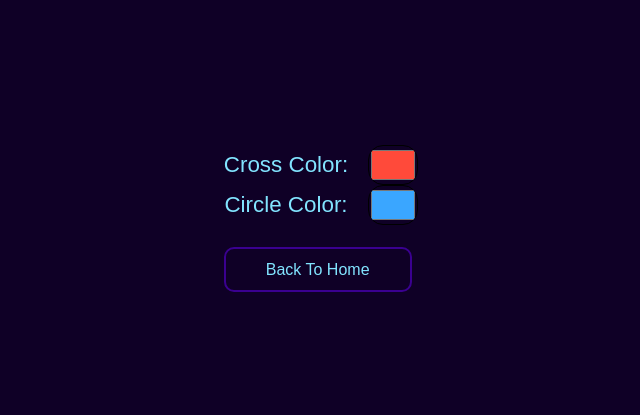
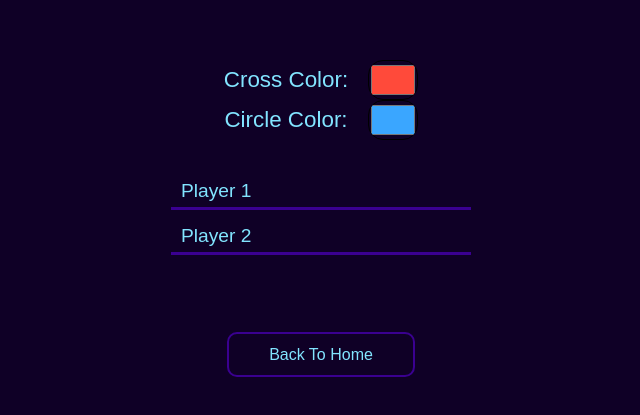
Before and after one commit to rlazar25/tic-tac-toe, a React (Vite) app: page /editPage in a window 1280 px wide. Shown: the part 187-602 px from the top of the page, without its empty margins (319-959 px from the left). Built offline with nearby package versions, Linux system fonts and the light colour scheme.

Commit message:
Added change name for cross and circle

```diff
--- a/src/index.scss
+++ b/src/index.scss
@@ -140,6 +140,8 @@ body {
 .editPage {
   display: flex;
   flex-direction: column;
+  justify-content: center;
+  align-items: center;
   gap: 30px;
   font-size: 1.4rem;
 
@@ -161,6 +163,31 @@ body {
 
     &:hover {
       scale: 1.05;
+    }
+  }
+  .editName{
+    display: flex;
+    flex-direction: column;
+    width: 300px;
+    margin-bottom: 50px;
+
+    input{
+      background: transparent;
+      border: none;
+      padding: 5px 10px;
+      border-bottom: 3px solid var(--color-border);
+      color: var(--color-text);
+      font-size: 1.2rem;
+      transition: all .2s ease;
+      margin: 5px 0;
+
+      &:focus {
+        outline: none;
+        border-bottom: 5px solid var(--color-hover);
+        font-size: 1.4rem;
+        border-bottom-left-radius: 10px;
+        border-bottom-right-radius: 10px;
+      }
     }
   }
 }
--- a/src/pages/EditPage.jsx
+++ b/src/pages/EditPage.jsx
@@ -1,11 +1,11 @@
 // redux
 import { useDispatch, useSelector } from "react-redux"
-import { setColorCrossAction, setColorCircleAction } from "../store/editSlice";
+import { setColorCrossAction, setColorCircleAction, setCrossNameAction, setCircleNameAction } from "../store/editSlice";
 // component
 import BackToHomeBtnComponent from "../components/BackToHomeBtnComponent"
 const EditPage = () => {
 
-  const { crossColor, circleColor } = useSelector(state => state.editStore);
+  const { crossColor, circleColor, crossName, circleName } = useSelector(state => state.editStore);
   const dispatch = useDispatch();
 
 
@@ -21,6 +21,10 @@ const EditPage = () => {
           <input onChange={e => dispatch(setColorCircleAction(e.target.value))} value={circleColor} type="color" id="circleColor" />
         </div>
       </div>
+      <div className="editName">
+        <input type="text" max={15} placeholder="Enter name for cross" value={crossName} onChange={e => dispatch(setCrossNameAction(e.target.value))} />
+        <input type="text" max={15} placeholder="Enter name for circle" value={circleName} onChange={e => dispatch(setCircleNameAction(e.target.value))} />
+      </div>
       <BackToHomeBtnComponent />
     </div>
   )
--- a/src/pages/GamePage.jsx
+++ b/src/pages/GamePage.jsx
@@ -8,6 +8,7 @@ import BackToHomeBtnComponent from "../components/BackToHomeBtnComponent"
 const GamePage = () => {
 
   const {cells, winner, whoPlay, crossScore,circleScore} = useSelector(state => state.gameStore)
+  const {crossName, circleName} = useSelector(state => state.editStore)
   const dispatch = useDispatch()
 
   return (
@@ -15,8 +16,8 @@ const GamePage = () => {
       <div className="gameInfo">
            {winner ? <p className="msg">{winner === "draw" ? "It's a Draw" : `Winner is ${winner}`}</p> : <p>Turn: {whoPlay}</p>}
           <div className="gameScore">
-            <p>Player 1: {crossScore}</p>
-            <p>Player 2: {circleScore}</p>
+            <p>{crossName}: {crossScore}</p>
+            <p>{circleName}: {circleScore}</p>
           </div>
       </div>
       <div className="gameContainer">
--- a/src/store/editSlice.js
+++ b/src/store/editSlice.js
@@ -5,6 +5,8 @@ const editSlice = createSlice({
   initialState: {
     crossColor: "#ff4a3a",
     circleColor: "#3aa6ff",
+    crossName: "Player 1",
+    circleName: "Player 2"
   },
   reducers: {
     setColorCrossAction: (state, action) => {
@@ -13,8 +15,14 @@ const editSlice = createSlice({
     setColorCircleAction: (state, action) => {
       state.circleColor = action.payload;
     },
+    setCrossNameAction: (state, action) =>{
+      state.crossName = action.payload
+    },
+    setCircleNameAction: (state, action) =>{
+      state.circleName = action.payload
+    }
   },
 });
 
-export const { setColorCrossAction, setColorCircleAction } = editSlice.actions;
+export const { setColorCrossAction, setColorCircleAction, setCrossNameAction, setCircleNameAction } = editSlice.actions;
 export default editSlice.reducer;
```
